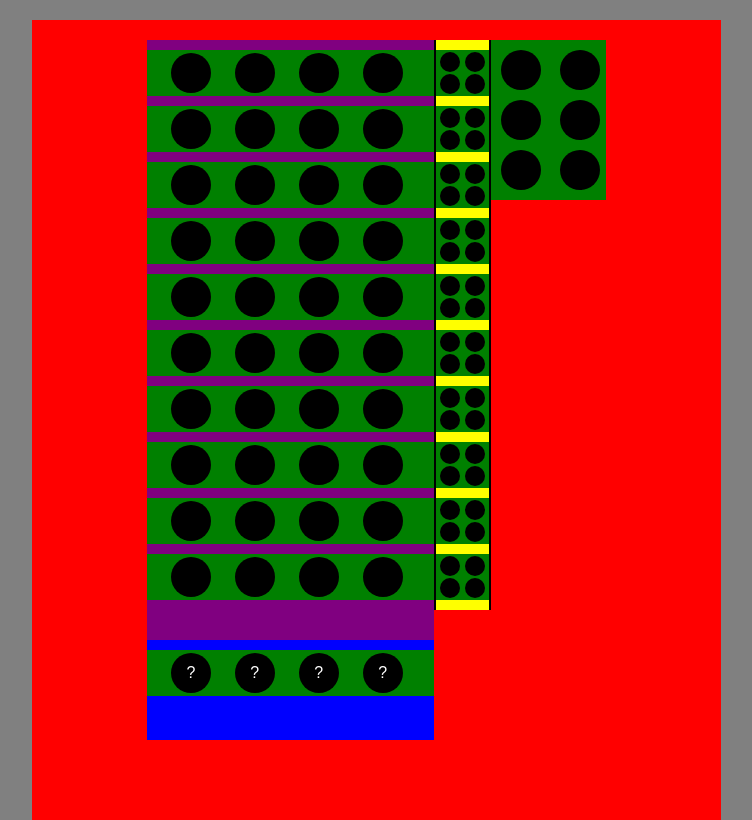
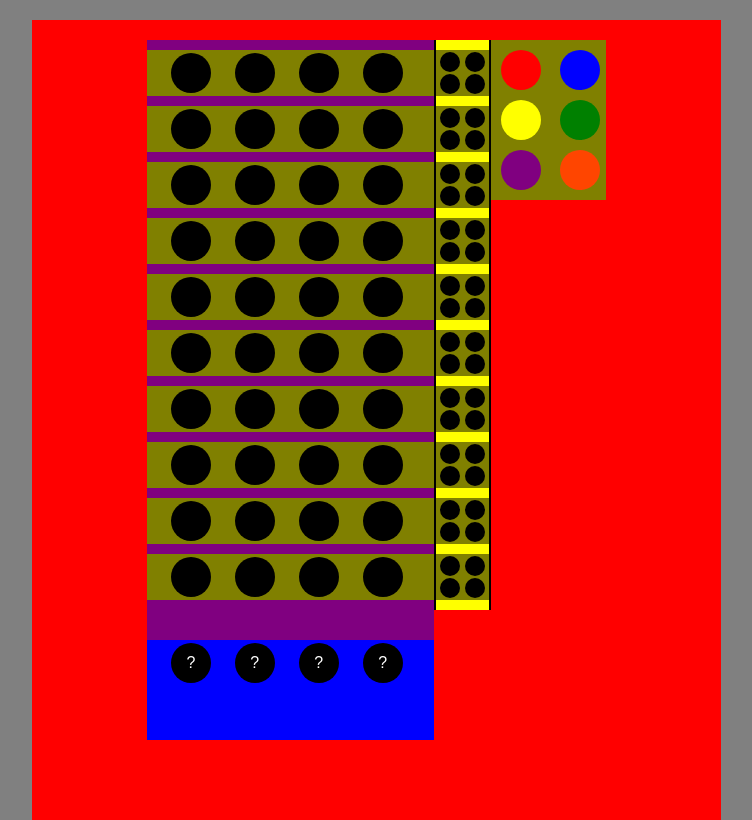
Before and after one commit to MarkoIvanetic/mastermind, a plain HTML site: page index.html in a window 1280 px wide. Shown: the whole page, without its empty margins (181-933 px from the left). Drawn offline with nearby package versions, Linux system fonts and the light colour scheme.

Commit message:
Added colors, color assignation, onclick return color of a button

```diff
--- a/css/style.css
+++ b/css/style.css
@@ -28,14 +28,14 @@ body{
   border-right: 2px solid black;
 }
 .buttonPanel{
-  background-color: green; /*DELETE*/
+  background-color: olive; /*DELETE*/
 }
 .finalSolution{
   background-color: blue; /*DELETE*/
   min-height: 100px; /*DELETE*/
 }
 .colorSection, .resultColorRow, .colorButton{
-  background-color: green; /*DELETE*/
+  background-color: olive; /*DELETE*/
   margin-top: 10px;
 }
 .colorSection:last-child, .resultColorRow:last-child, .colorButton:last-child{
--- a/index.html
+++ b/index.html
@@ -179,7 +179,7 @@
           <div class="colorButton col-xs-4 col-xs-offset-2"></div>
     </div><!--End buttonPanel-->
     <div class="finalSolution col-xs-5 col-xs-offset-2">
-            <div class="colorSection col-xs-12">
+            <div class="finalSolutionColorSection col-xs-12">
         <div class="colors col-xs-g col-xs-offset-1"><span class="questionMark">?</span></div>
         <div class="colors col-xs-g col-xs-offset-1"><span class="questionMark">?</span></div>
         <div class="colors col-xs-g col-xs-offset-1"><span class="questionMark">?</span></div>
--- a/js/MyJquery.js
+++ b/js/MyJquery.js
@@ -1,3 +1,34 @@
   $(document).ready(function () {
+  	var red = {'background-color': 'rgb(255,0,0)'};
+	var blue = {'background-color': '#0000FF'};
+	var yellow = {'background-color': '#FFFF00'};
+	var green = {'background-color': '#008000'};
+	var purple = {'background-color': '#800080'};
+	var orange = {'background-color': '#FF4500'};
+	/*var lightBlue = {'background-color': '#5D9BC7'};*/
+
+	var i=0;
+	/*Assign colors to colorButtons*/
+	var colors = ["red","blue","yellow","green","purple","orange"];
+	$('.colorButton').each(function(){
+		$(this).css(eval(colors[i]));
+		i++;
+	})/*End Assign colors to colorButtons*/
+	/*Define a solution, random color push to solution array*/
+	var solution = [];
+	for(i = 0; i < 4; i++) {
+     solution.push(colors[Math.floor(Math.random()*colors.length)]);
+	}
+	//Check solution
+	alert(solution);
+	//check colorButton
+	$('.colorButton').click(function(){
+		alert($(this).css("background-color"));
+		$.each(red, function(key, value) {
+    	alert(this, red[value]);
+		});
+	})
+
+
 
 });//End document.ready
```
